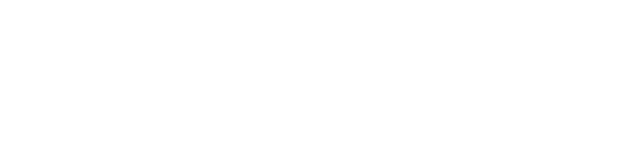
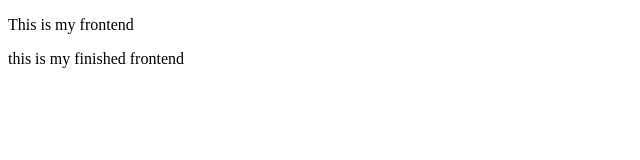
Before and after one commit to alleneames/git-practice, a plain HTML site: page index.html in a window 1280 px wide. Shown: the whole page, without its empty margins (0-640 px from the left). Drawn offline with Linux system fonts and the light colour scheme.

Commit message:
finished frontend

```diff
--- a/index.html
+++ b/index.html
@@ -7,6 +7,8 @@
     <title>Document</title>
 </head>
 <body>
+    <p>This is my frontend</p>
+    <p>this is my finished frontend</p>
 
 </body>
 </html>
```
